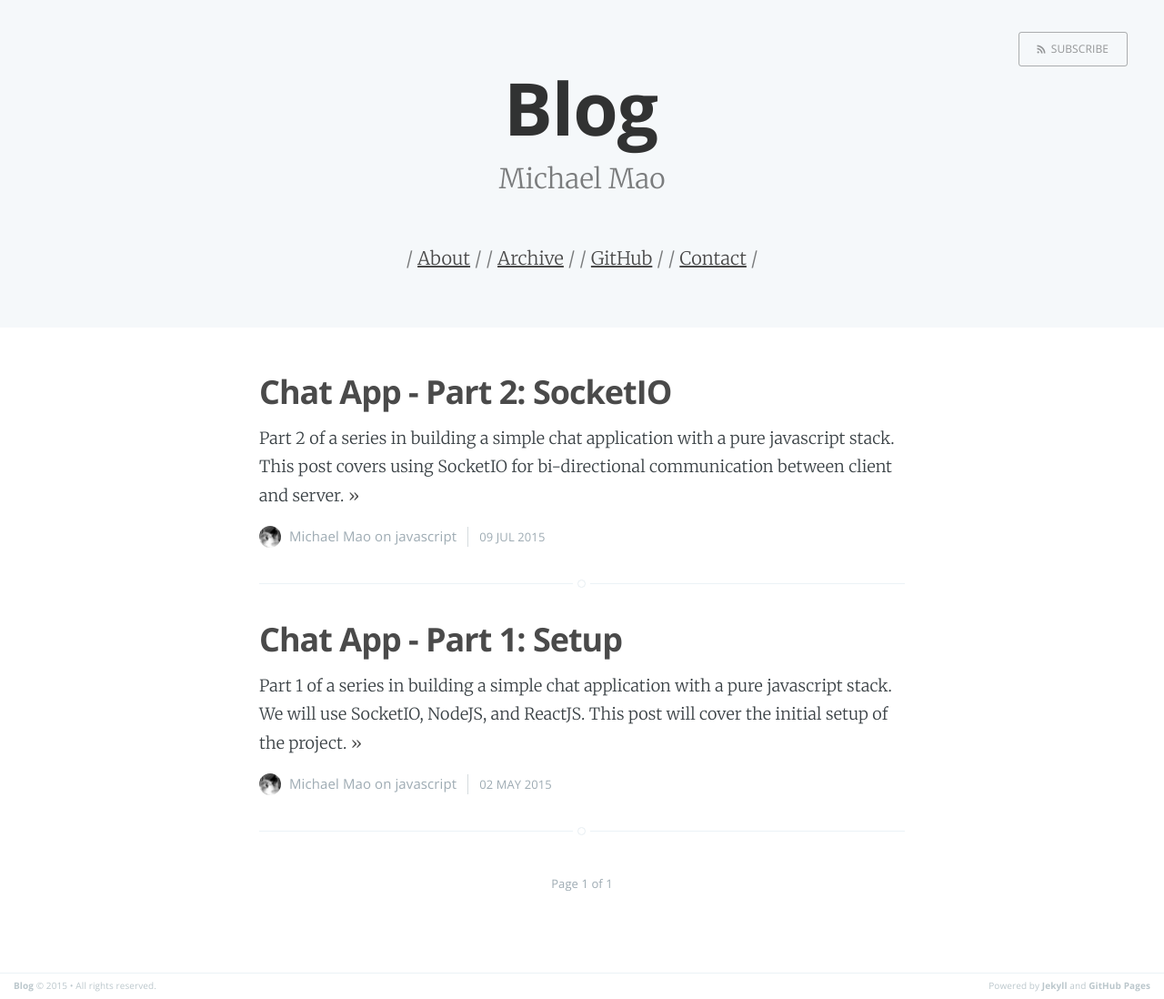
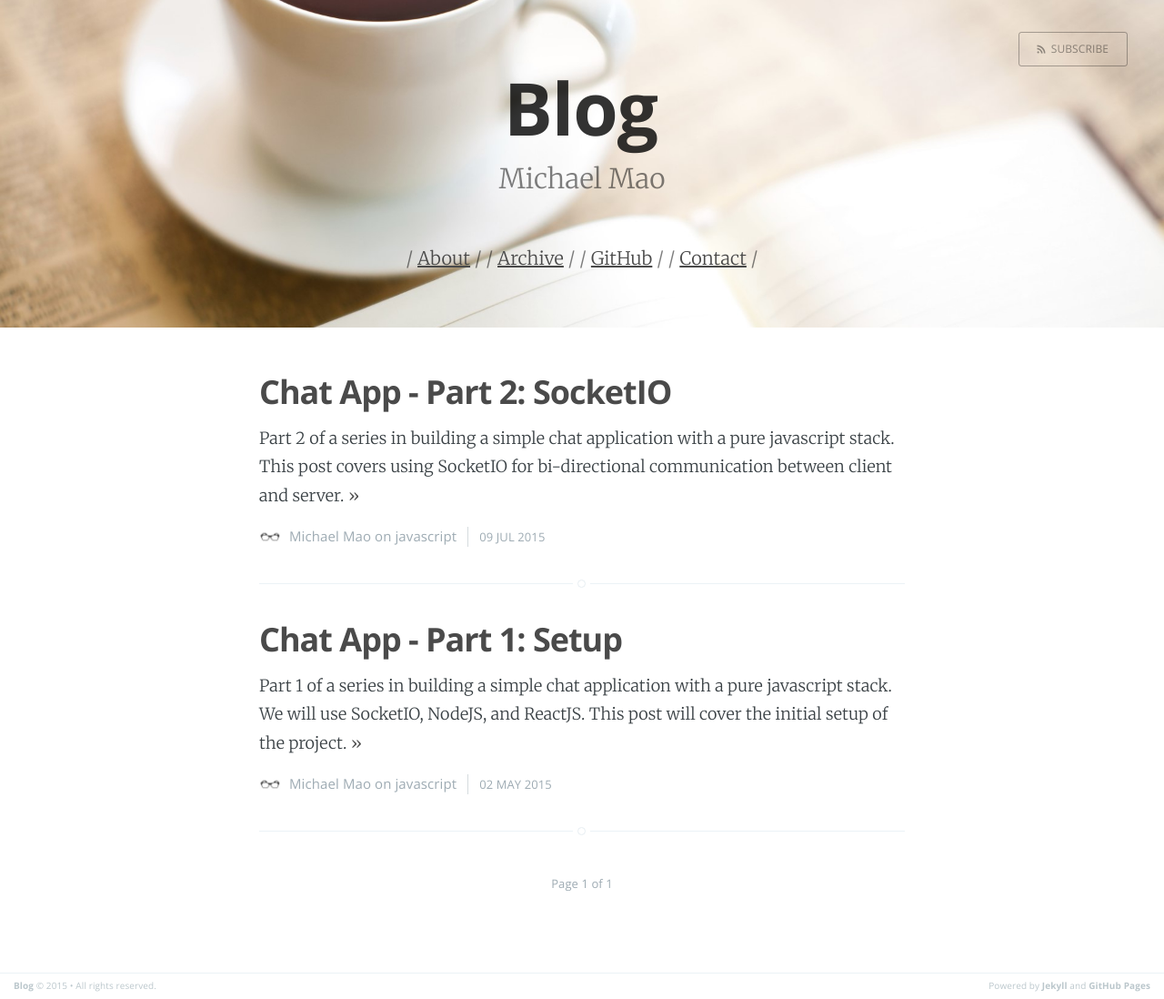
Before and after one commit to michael-mao/michael-mao.github.io, a Jekyll site: the page built from index.html, in a window 1280 px wide. Shown: the whole page at 91% size. Built offline with Jekyll 4.4.1, drawn with Linux system fonts in a browser that asks for light colours; Markdown is read by kramdown in place of the engine named in the settings; the list of posts is cut into pages by our own code.

Commit message:
Add header background and update profile image.

```diff
--- a/_layouts/default.html
+++ b/_layouts/default.html
@@ -17,7 +17,7 @@
     <link rel="stylesheet" type="text/css" href="/assets/css/main.css" />
 
 </head>
-<body class="{% if page.post_class %}{{page.post_class}}{% else %}home-template{% endif %}">
+<body class="{% if page.post_class %}{{ page.post_class }}{% else %}home-template{% endif %}">
 
     {{ content }}
 
--- a/_layouts/page.html
+++ b/_layouts/page.html
@@ -16,7 +16,7 @@ post_class: post-template page-template
         <hr>
 
         <section class="post-content">
-            {{content}}
+            {{ content }}
         </section>
 
     </article>
--- a/_layouts/post.html
+++ b/_layouts/post.html
@@ -55,7 +55,7 @@ post_class: post-template
             <!-- If we want to display author's name and bio -->
             {% if site.author %}
                 <figure class="author-image">
-                    <a class="img" href="{{ site.baseurl }}" style="background-image: url(/assets/images/profile.png)">
+                    <a class="img" href="{{ site.baseurl }}" style="background-image: url(/assets/images/profile.jpg)">
                     <span class="hidden">{{site.author}}'s Picture</span></a>
                 </figure>
                 <section class="author">
--- a/assets/css/screen.css
+++ b/assets/css/screen.css
@@ -476,7 +476,8 @@ margin on the iframe, cause it breaks stuff. */
     height: 100%;
     margin-bottom: 5rem;
     text-align: center;
-    background: #222 no-repeat center center;
+    /*background: #222 no-repeat center center;*/
+    background: url(/assets/images/header.jpg) no-repeat center center;
     background-size: cover;
     overflow: hidden;
 }
@@ -682,7 +683,7 @@ margin on the iframe, cause it breaks stuff. */
 .no-cover.main-header {
     min-height: 160px;
     max-height: 40%;
-    background: #f5f8fa;
+    /*background: #f5f8fa;*/
 }
 
 .no-cover .page-title {
--- a/index.html
+++ b/index.html
@@ -54,7 +54,7 @@ pages:
         </section>
         <footer class="post-meta">
             {% if site.author %}
-                <img class="author-thumb" src="/assets/images/profile.png" alt="Author's profile picture" nopin="nopin" />
+                <img class="author-thumb" src="/assets/images/profile.jpg" alt="Author's profile picture" nopin="nopin" />
                 {{ site.author }}
             {% endif %}
             {% if post.categories.size > 0 %}
```
Also changed, not shown: assets/images/header.jpg (added), assets/images/profile.jpg (added), assets/images/profile.png (deleted).
